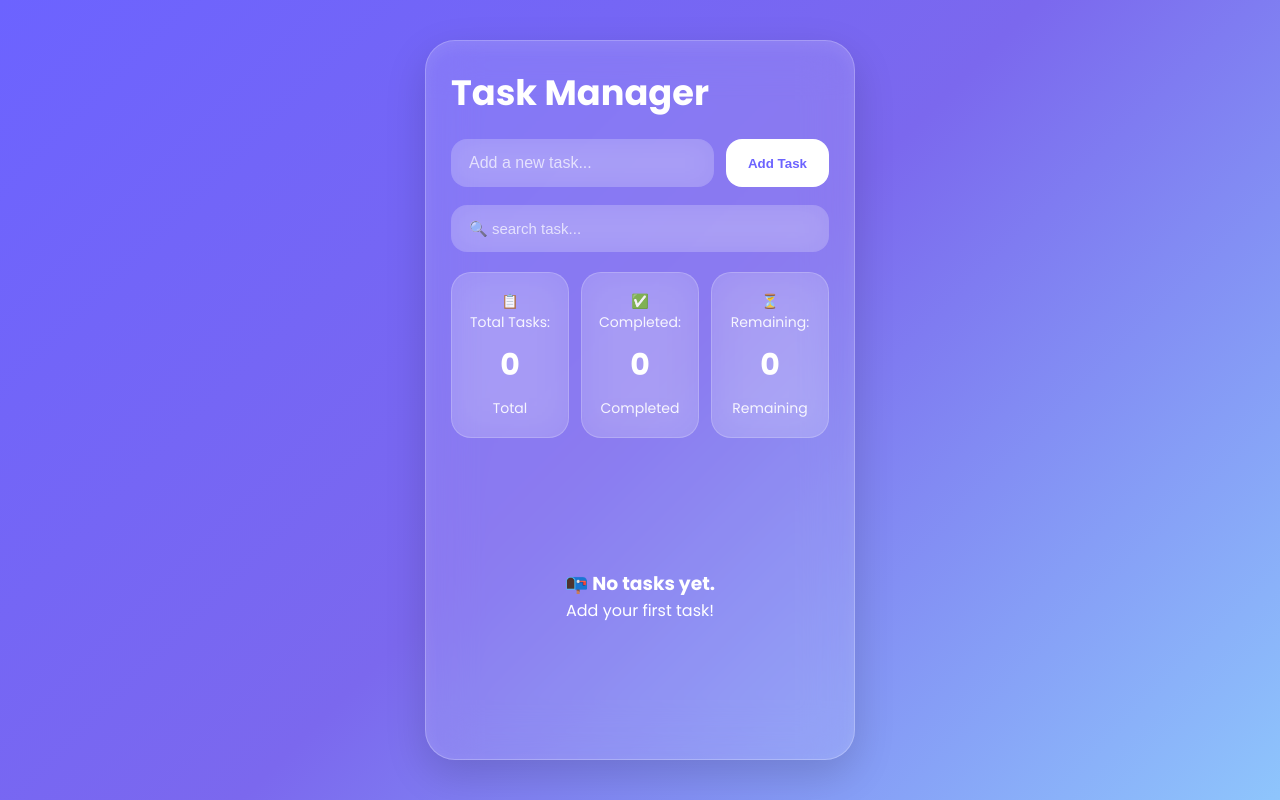
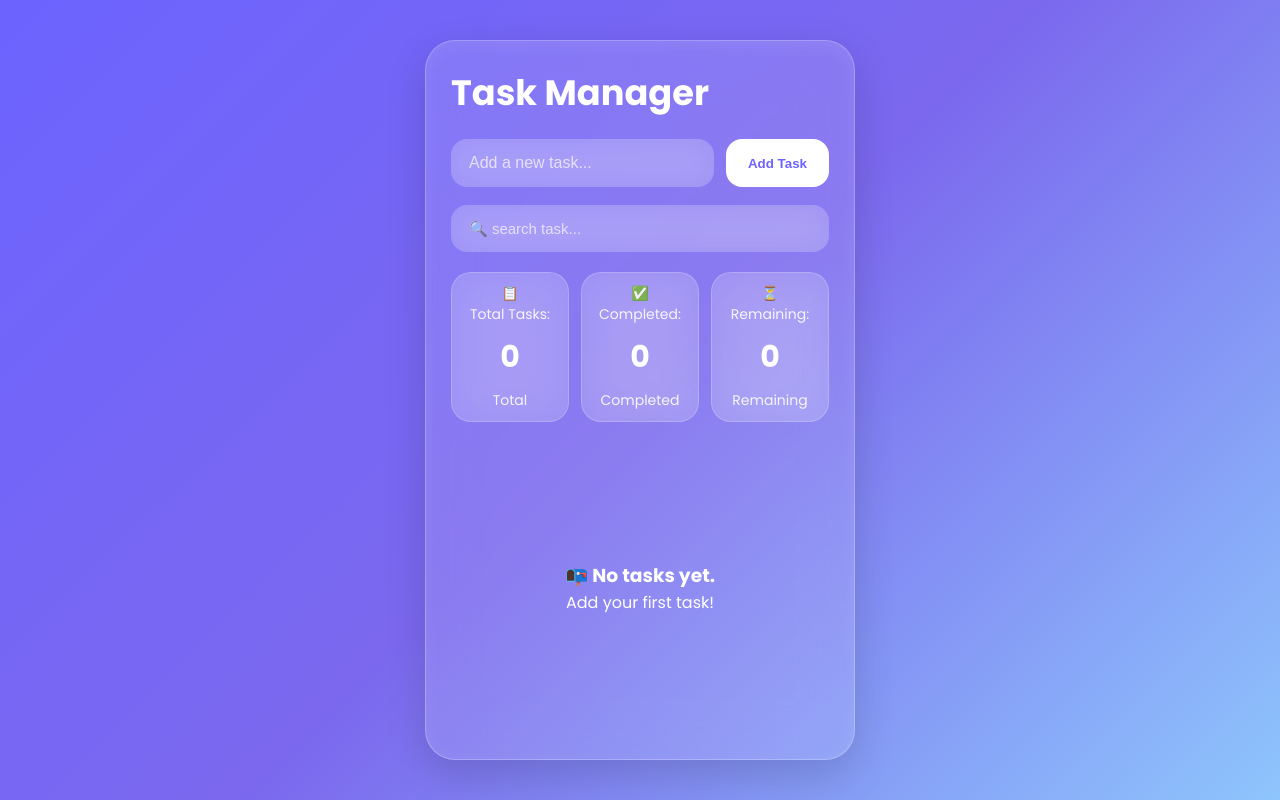
Before and after one commit to munnarauniyar/React-Task-Manager, a React (Vite) app: page / in a window 1280 px wide. Built offline with nearby package versions, Linux system fonts and the light colour scheme.

Commit message:
updated cards

```diff
--- a/src/App.css
+++ b/src/App.css
@@ -109,7 +109,7 @@ input:focus {
 
 .card {
     flex: 1;
-    padding: 18px 12px;
+    padding: 10px 12px;
     border-radius: 20px;
     text-align: center;
     background: rgba(255, 255, 255, 0.15);
```
